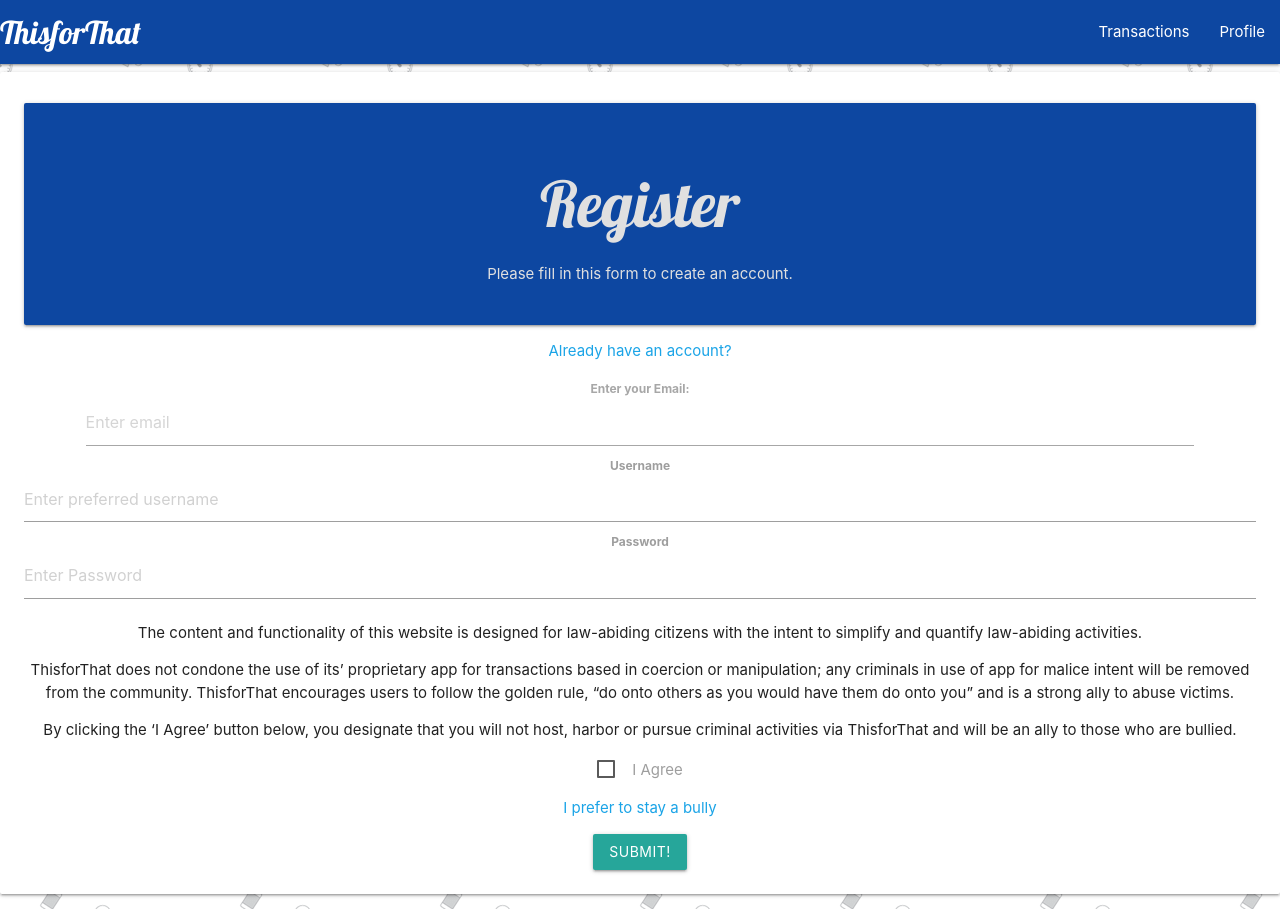
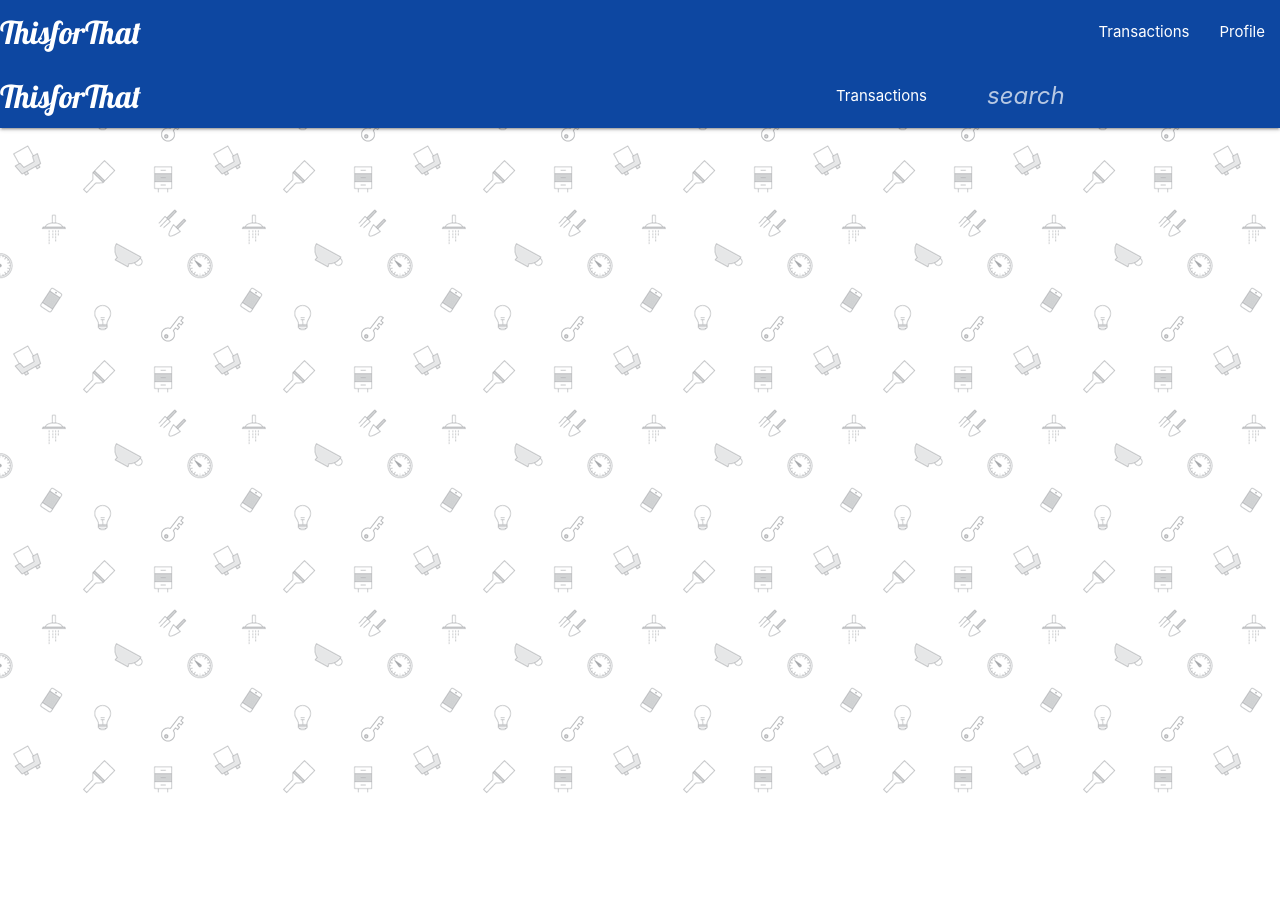
Before and after one commit to erictriestocode/thisforthat-backup, a React (Create React App) app in the folder client/: page /registration in a window 1280 px wide. After the commit the page ends 800 px from the top, so only its background shows below. Built offline with nearby package versions, Linux system fonts and the light colour scheme.

Commit message:
Update index.js

```diff
--- a/client/src/components/Registration/index.js
+++ b/client/src/components/Registration/index.js
@@ -1,75 +1,44 @@
-
+//set imports
 import React, { Component } from 'react';
 import { Link } from 'react-router-dom';
 import "./style.css";
+import "./nav.js";
 
-class Registration extends Component {
+class Navbar extends Component {
   render() {
+    const style = {
+      color: 'white'
+    };
     return (
+
       <div>
-                <center>
-                    <div class="card-panel white light-2">
-                        <div id="top">
-                            <form id="register">
-                                <div class="card-panel blue darken-4">
-                                    <span class="grey-text text-lighten-2" id="appName">
-                                        <h1>Register</h1>
-                                    </span>
-                                    <span class="grey-text text-lighten-2">
-                                        <p> Please fill in this form to create an account. </p>
-                                    </span>
+        < nav >
+          <div class="nav-wrapper">
+            <a href="/home" class="brand-logo">ThisforThat</a>
+            <a href="#" data-target="mobile-demo" class="sidenav-trigger"><i class="material-icons">menu</i></a>
+            <ul class="right hide-on-med-and-down">
+              <li><a href="/transaction">Transactions</a></li>
+              <li><a href="/profile"><i className="fas fa-user-circle fa-lg"></i></a></li>
+              <li>
+                <form>
+                  <div class="input-field">
+                    <input id="search" type="search" required></input>
+                    <label class="label-icon" for="search"><i class="material-icons">search</i></label>
+                    <i class="material-icons">close</i>
                   </div>
                 </form>
+              </li>
+            </ul>
           </div>
-
-                        <div class="container signin">
-                            <p>
-                                <Link to='/signinform'>
-                                <a href="/">Already have an account?</a>
-                                </Link>
-                            </p>
+        </nav >
+          <ul class="sidenav" id="mobile-demo">
+            <li><a href="/home">ThisforThat</a></li>
+            <li><a href="/transaction">Transactions</a></li>
+            <li><a href="/profile"><i className="fas fa-user-circle fa-lg"></i></a></li>
+          </ul>
         </div>
-                        <div class="container">
-                            <div class="form-group">
-                                <label for="email"><b>Enter your Email:</b></label>
-                                <input class="form-control" type="email" placeholder="Enter email" name="email" id="email-input" required></input>
-                            </div>
-                        </div>
-                        <div class="form-group">
-                            <label for="firstname"><b>Username</b></label>
-                            <input class="form-control" type="text" placeholder="Enter preferred username" name="username" id="firstname-input" required></input>
-                        </div>
-                        <div class="form-group">
-                            <label for="psw"><b>Password</b></label>
-                            <input class="form-control" type="password" placeholder="Enter Password" name="psw" id="password-input" required></input>
-                        </div>
-                        <p>The content and functionality of this website is designed for law-abiding citizens with the intent to
-                simplify and quantify law-abiding activities.</p>
-                        <p>ThisforThat does not condone the use of its’ proprietary app for transactions based in coercion or
-                            manipulation; any criminals in use of app for malice intent will be removed from the community.
-                            ThisforThat encourages users to follow the golden rule, “do onto others as you would have them do onto
-                you” and is a strong ally to abuse victims.</p>
-                        <p>By clicking the ‘I Agree’ button below, you designate that you will not host, harbor or pursue criminal
-                activities via ThisforThat and will be an ally to those who are bullied. </p>
-                        <form action="#">
-                            <p>
-                                <label>
-                                    <input type="checkbox" />
-                                    <span>I Agree</span>
-                                </label>
-                            </p>
-
-                            <div class="container signin">
-                                <p><a href="https://www.stopbullying.gov/">I prefer to stay a bully</a></p>
-                            </div>
-                        </form>
-                        <Link to='/home'>
-                        <button id="transreques-submit" class="btn btn-lg pull-right" href="profile.html">Submit!</button>
-                        </Link>
-                    </div>
-                </center>
-            </div>
-        )
+    );
   }
 }
-export default Registration
+
+export default Navbar
```
Lines whose indentation alone changed are shown as unchanged.
